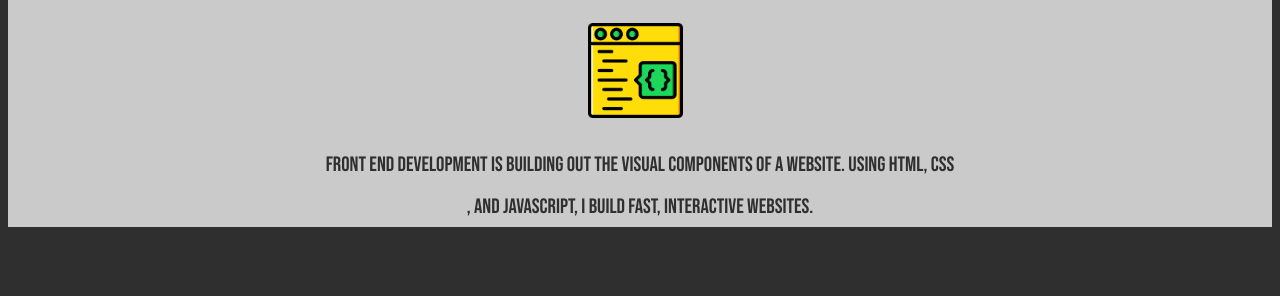
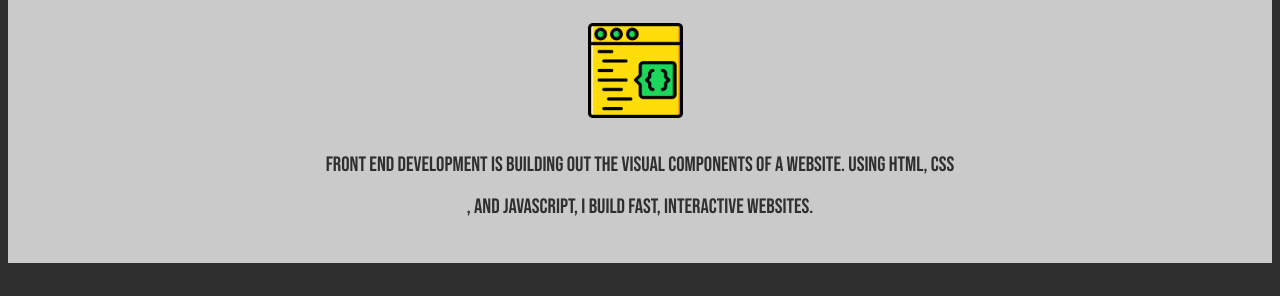
Before and after one commit to RamiAlsayed/personal-portfolio-, a plain HTML site: page index.html in a window 1280 px wide. Shown: the part 212-508 px from the top of the page. Drawn offline with Linux system fonts and the light colour scheme.

Commit message:
Update styles.css

```diff
--- a/css/styles.css
+++ b/css/styles.css
@@ -33,7 +33,7 @@ p {
 
    background-color: #CACACA;
    color: #2F2F2F;
-   padding: 15px 0 0 0 ;
+   padding: 15px 0 15px 0 ;
 
 }
 
```
